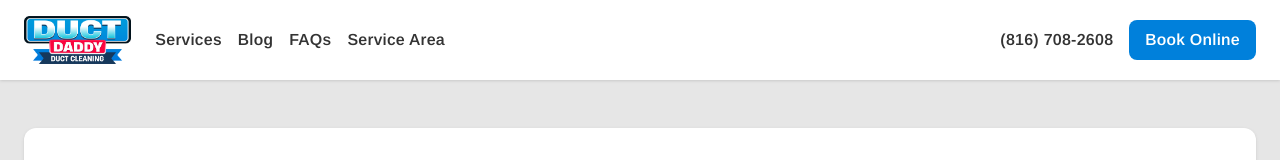
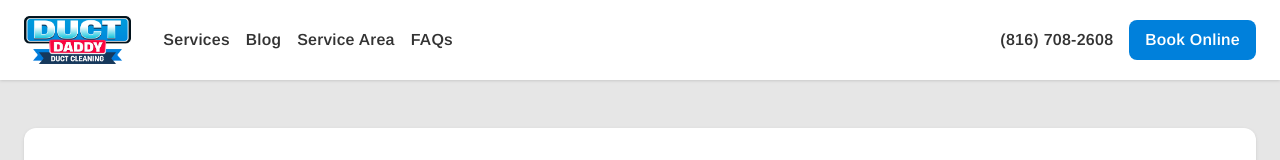
Before and after one commit to flowz0/duct-daddy, a Next.js app: page /admin in a window 1280 px wide. Shown: the top 160 px of the page. Built offline with nearby package versions, Linux system fonts and the light colour scheme.

Commit message:
remove AnimatedLink components from desktop links

```diff
--- a/app/components/Navbar.tsx
+++ b/app/components/Navbar.tsx
@@ -13,8 +13,8 @@ export default function Navbar() {
   const Links = [
     { name: "Services", href: "/services" },
     { name: "Blog", href: "/blog" },
+    { name: "Service Area", href: "/service-area" },
     { name: "FAQs", href: "/faqs" },
-    { name: "Service Area", href: "/service-area" },
   ];
 
   const [isOpen, setIsOpen] = useState(false);
@@ -31,7 +31,7 @@ export default function Navbar() {
   return (
     <nav className="bg-[#ffffff] shadow shadow-[hsl(0,0%,80%)] fixed h-20 w-full z-50">
       <div className="flex justify-between items-center h-full max-w-7xl mx-auto px-6">
-        <div className="flex gap-6">
+        <div className="flex gap-8">
           <Link
             href="/"
             onClick={() => setIsOpen(false)}
@@ -52,7 +52,7 @@ export default function Navbar() {
           <ul className="hidden text-[#333333] font-semibold text-base/[32px] tracking-[0.016em] md:flex md:items-center md:gap-x-4">
             {Links.map((link) => (
               <li key={link.href}>
-                <AnimatedLink
+                <Link
                   href={link.href}
                   className={`${pathname === link.href
                     ? "duration-300 transition-colors text-[#00b4ff]"
@@ -60,7 +60,7 @@ export default function Navbar() {
                     }`}
                 >
                   {link.name}
-                </AnimatedLink>
+                </Link>
               </li>
             ))}
           </ul>
```
